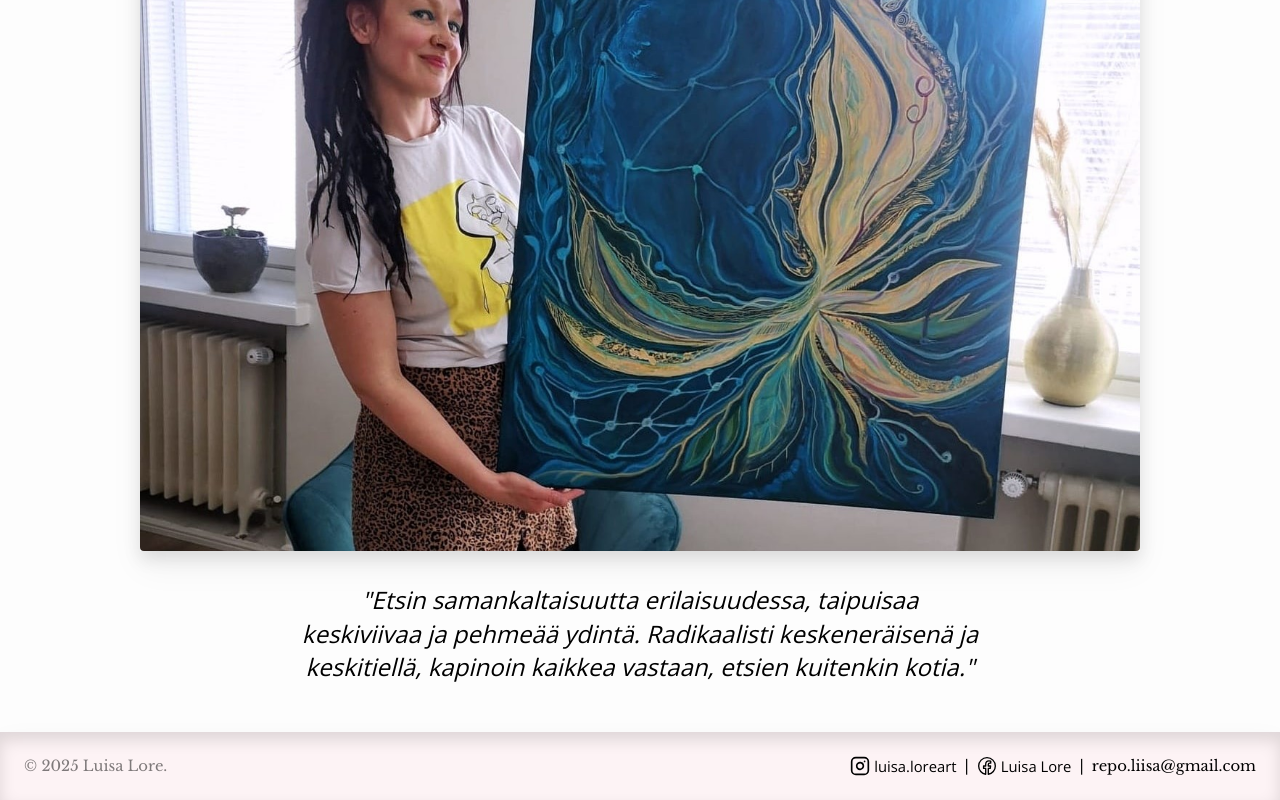
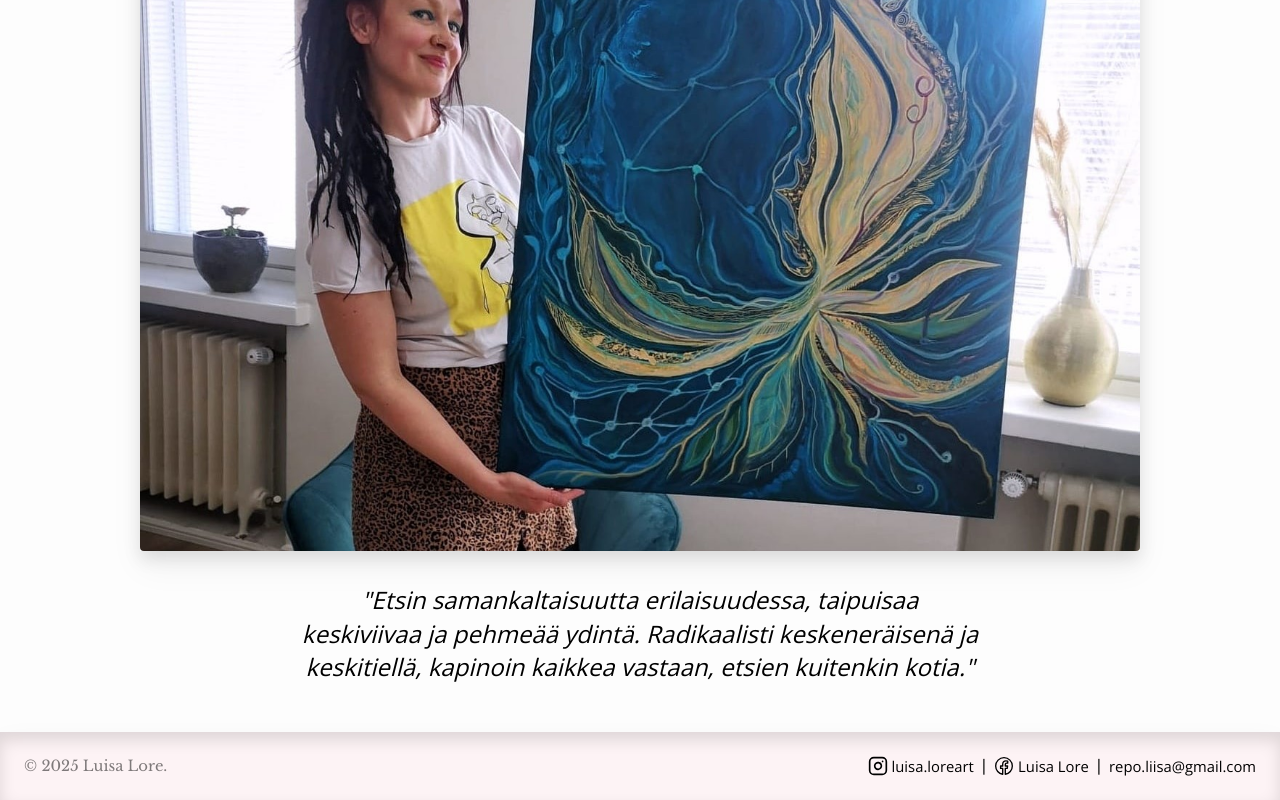
Before and after one commit to reijjo/portfolios, a Next.js app in the folder nextjsliisa/: page / in a window 1280 px wide. Shown: the part 441-1241 px from the top of the page. Built offline with nearby package versions, Linux system fonts and the light colour scheme; a web font is replaced by a local one.

Commit message:
changed footer font

```diff
--- a/nextjsliisa/src/components/layout/footer/Footer.css
+++ b/nextjsliisa/src/components/layout/footer/Footer.css
@@ -92,3 +92,7 @@ footer {
     }
   }
 }
+
+.footer-email {
+  font-family: var(--font-sans);
+}
--- a/nextjsliisa/src/components/layout/footer/Footer.tsx
+++ b/nextjsliisa/src/components/layout/footer/Footer.tsx
@@ -43,7 +43,7 @@ export default function Footer() {
                 iconAlt="fb logo"
               />
               <p className="link-divider">|</p>
-              <p>repo.liisa@gmail.com</p>
+              <p className="footer-email">repo.liisa@gmail.com</p>
             </div>
           </div>
         </div>
```
